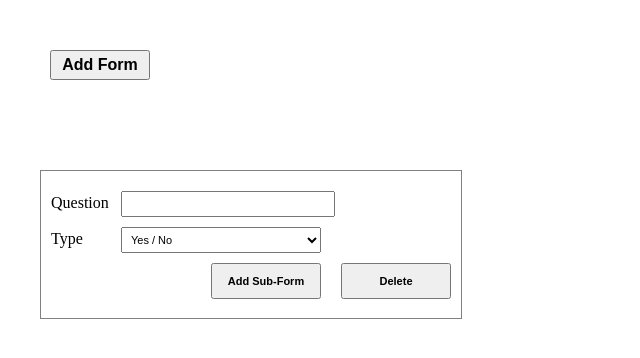
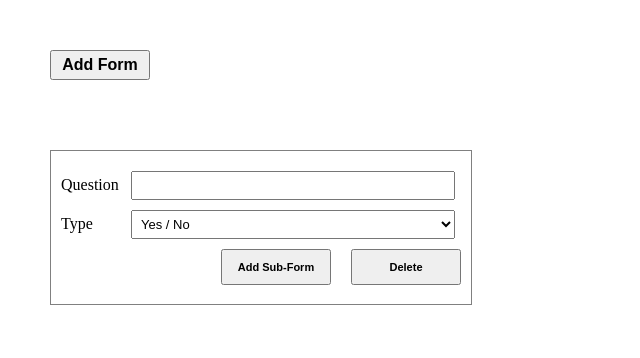
Before and after one commit to wojciech-13/form-builder, a React (Create React App) app: page / in a window 1280 px wide. Both pictures are taken after a click on the button "Add Form". Shown: the top 358 px of the page, without its empty margins (0-640 px from the left). Built offline with nearby package versions, Linux system fonts and the light colour scheme.

Commit message:
styling forms

```diff
--- a/src/Form/FormComponent.js
+++ b/src/Form/FormComponent.js
@@ -17,8 +17,6 @@ class FormComponent extends React.Component {
         this.setState({
             type: e.target.value
         })
-
-        console.log(this.state.type1);
     }
     addSubForms() {
         const {updateForm, id} = this.props;
@@ -50,49 +48,48 @@ class FormComponent extends React.Component {
         });
         const selectForRadioType =
         <>
-            <select className="inputs">
+            <select className="conditionInput1">
                 <option>Equals</option>
             </select>
-            <select style = {{display: "inline-block"}}>
+            <select className="conditionInput3" >
                 <option>Yes</option>
                 <option>No</option>
             </select>
         </>
         const selectForTextType =
         <>
-            <select className="inputs">
+            <select className="conditionInput1">
                 <option>Equals</option>
             </select>
-            <input style={{display: "inline-block", width: "100px"}} type="text"></input>
+            <input className="conditionInput2" type="text"></input>
         </>
         const selectForNumberType =
         <>
-            <select className="inputs">
+            <select className="conditionInput1">
                 <option>Equals</option>
                 <option>Greater Than</option>
                 <option>Less Than</option>
             </select>
-            <input style={{display: "inline-block"}} type="text"></input>
+            <input className="conditionInput2" type="text"></input>
         </>
-
 
         return (
             <div>
                 <div className="formContainer">
                     <div style = { displayCondition }>
-                    <label> <span className="span">Condition</span>
-                        {type === "Yes / No" ? selectForRadioType : null}
-                        {type === "Number" ? selectForNumberType : null}
-                        {type === "Text" ? selectForTextType : null}
-                    </label>
+                        <label> <span  className="span">Condition</span>
+                            {type === "Yes / No" ? selectForRadioType : null}
+                            {type === "Number" ? selectForNumberType : null}
+                            {type === "Text" ? selectForTextType : null}
+                        </label>
                     </div>
 
-                    <label> <span className="span">Question</span>
-                        <input name="question" className="inputs" type="text"/>
+                    <label > <span className="span">Question</span>
+                        <input className="questionInput" name="question" type="text"/>
                     </label>
 
                     <label> <span className="span">Type </span>
-                        <select onChange={this.handleChange} className="inputs">
+                        <select onChange={this.handleChange} className="typeInput">
                             <option name="radio">Yes / No</option>
                             <option name="text">Text</option>
                             <option name="number">Number</option>
--- a/src/Form/FormContainer.js
+++ b/src/Form/FormContainer.js
@@ -53,11 +53,7 @@ class FormContainer extends React.Component {
     addForm() {
         this.setState(prevState => ({
             forms: [...prevState.forms, { id: uniqueId() }]
-        }),
-        ()=> {
-            console.log(this.state.forms);
-        })
-
+        }))
     }
 
     removeForm(id) {
--- a/src/Form/FormStyles.css
+++ b/src/Form/FormStyles.css
@@ -4,13 +4,38 @@
     border: 1px solid gray;
     padding: 10px;
     width: 400px;
-    margin: 40px;
+    margin-left: 50px;
+    margin-top: 20px;
 }
 
-.inputs {
-    width: 200px;
-    font-size: 11px;
+.conditionInput1 {
+    width: 190px;
+    font-size: 12px;
     margin-top: 10px;
+    padding: 5px;
+}
+.conditionInput2 {
+    width: 110px;
+    font-size: 13px;
+    margin-left: 10px;
+    padding: 5px;
+}
+.conditionInput3 {
+    width: 124px;
+    font-size: 13px;
+    margin-left: 10px;
+    padding: 5px;
+}
+.questionInput {
+    width: 310px;
+    margin-top: 10px;
+    font-size: 13px;
+    padding: 5px;
+}
+.typeInput {
+    width: 324px;
+    margin-top: 10px;
+    font-size: 13px;
     padding: 5px;
 }
 .span {
@@ -38,5 +63,5 @@
     font-weight: bold;
   }
 .subFormContainer {
-    margin-left: 20px;
+    margin-left: 30px;
 }
```
